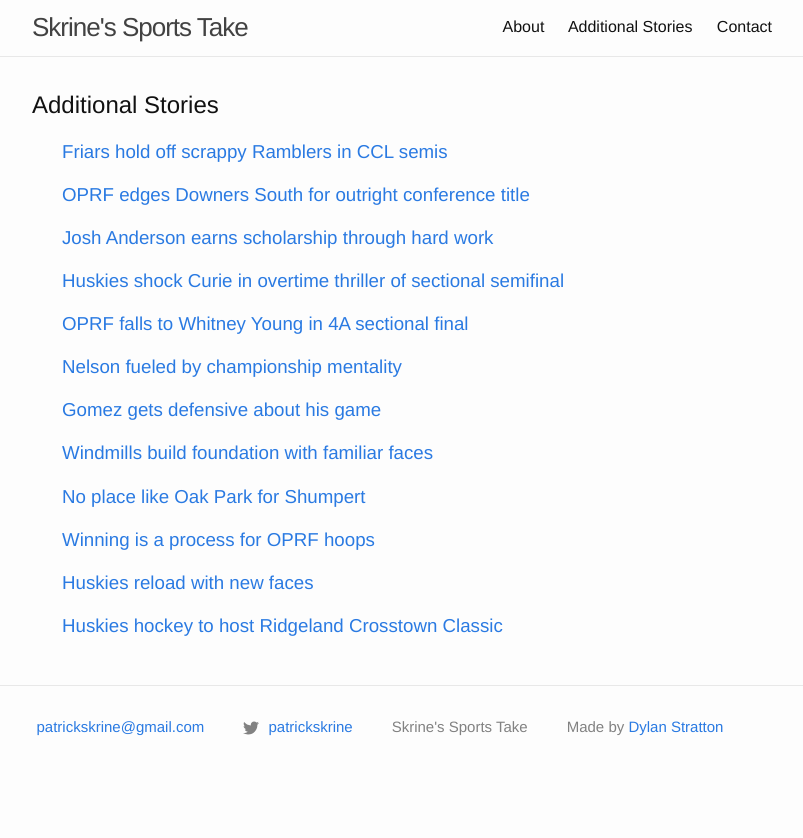
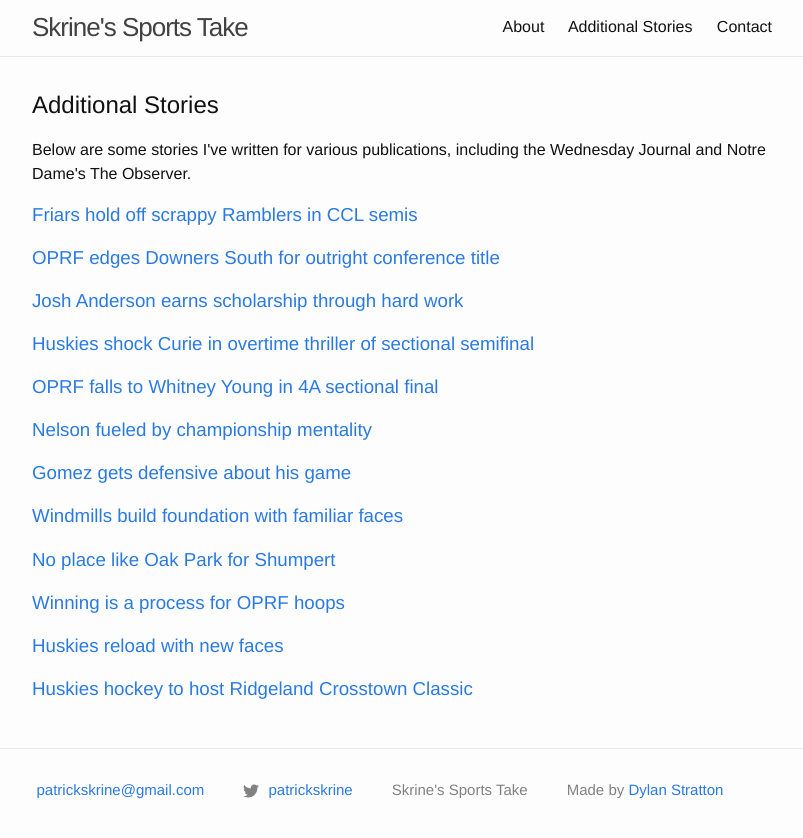
Before and after one commit to ahlbet/patrickskrine-2, a Jekyll site: the page built from additional.md, in a window 1280 px wide. Shown: the top 838 px of the page, without its empty margins (238-1041 px from the left). Built offline with Jekyll 4.4.1, drawn with Linux system fonts in a browser that asks for light colours.

Commit message:
add short message before story links

```diff
--- a/_layouts/additional.html
+++ b/_layouts/additional.html
@@ -9,6 +9,7 @@ layout: default
 
   <div class="additional-content">
     <ul class="additional-stories-list">
+      <p>Below are some stories I've written for various publications, including the Wednesday Journal and Notre Dame's The Observer.</p>
       <li class="additional-stories-item">
         <a target="_blank" href="http://mobile.oakpark.com/News/Articles/2-16-2017/Friars-hold-off-scrappy-Ramblers-in-CCL-semis/"><h3>Friars hold off scrappy Ramblers in CCL semis</h3></a>
       </li>
--- a/_sass/minima/_layout.scss
+++ b/_sass/minima/_layout.scss
@@ -276,4 +276,5 @@
 
  .additional-stories-list {
    list-style: none;
+   margin: 0;
  }
```
